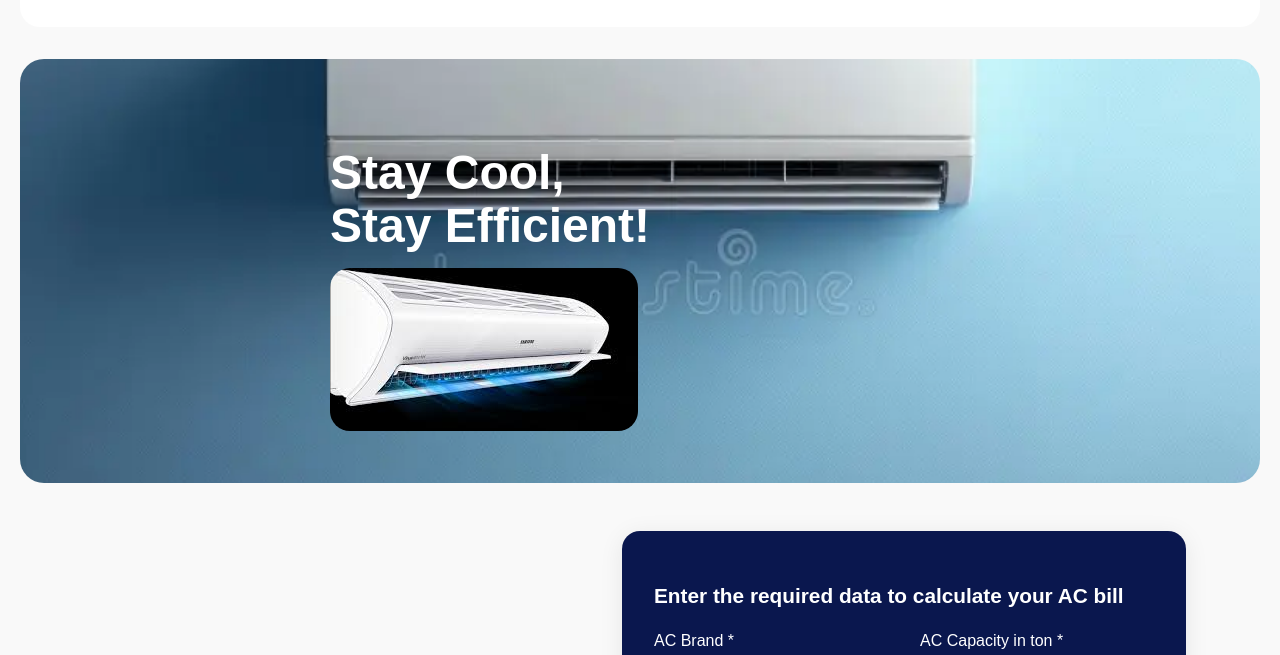
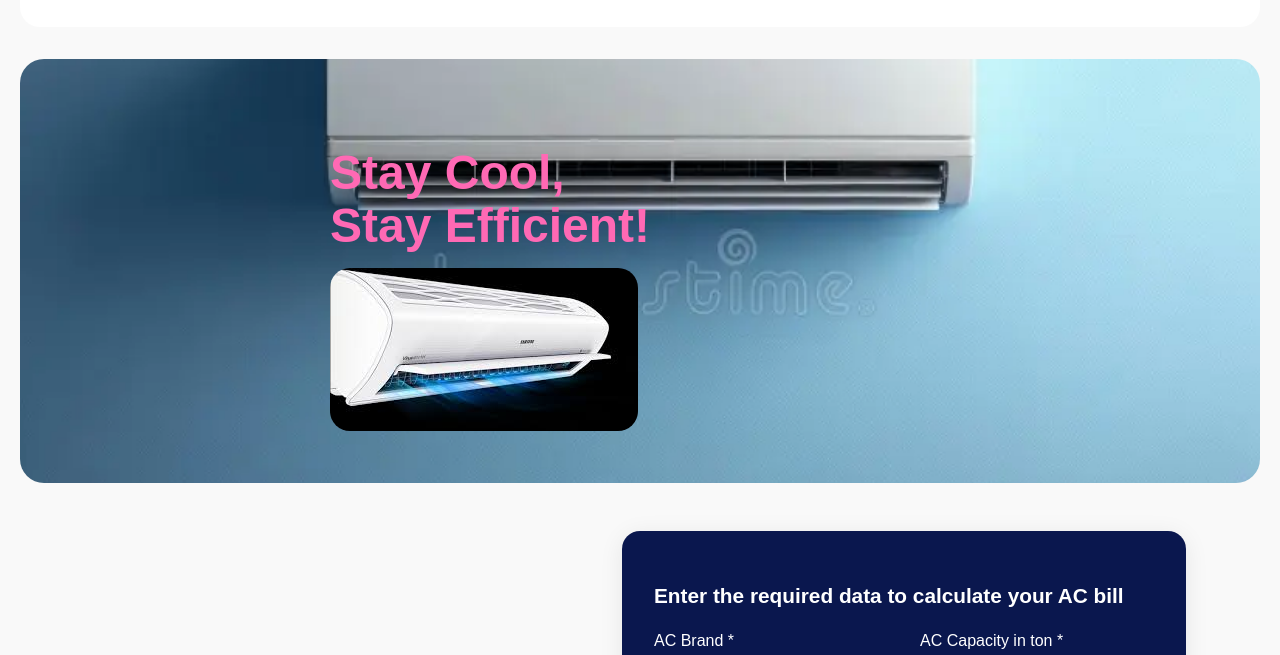
Before and after one commit to priteekhaire/Website-Development, a plain HTML site: page index.html in a window 1280 px wide. Shown: the part 95-750 px from the top of the page. Drawn offline with Linux system fonts and the light colour scheme; files whose address does not match are found by name.

Commit message:
Update style.css

```diff
--- a/style.css
+++ b/style.css
@@ -44,7 +44,7 @@ body {
 
 .hero-content {
   text-align: left;
-  color: #fff;
+  color: #ff69b4;
   padding: 48px 40px;
   border-radius: 24px;
   max-width: 700px;
```
